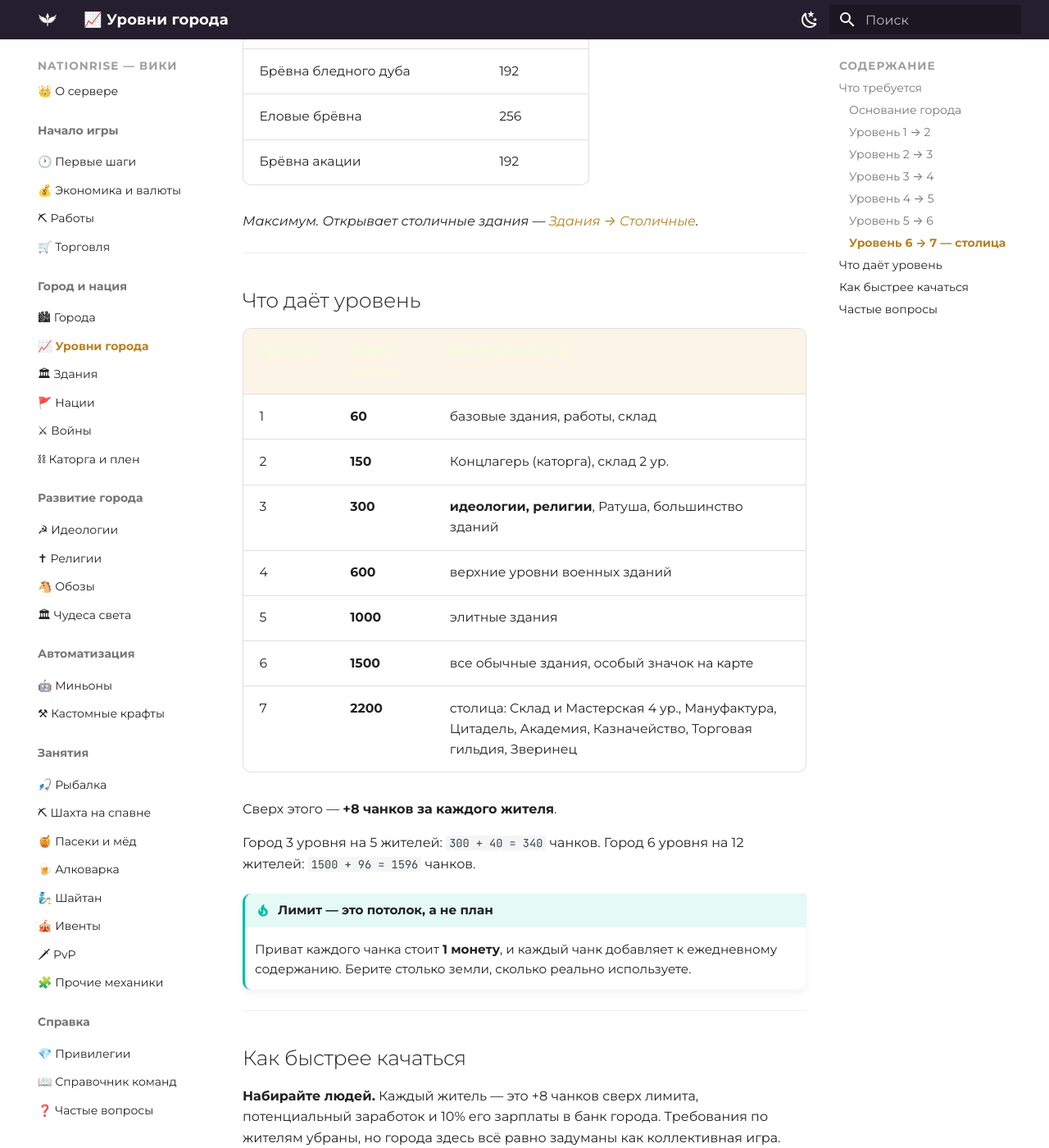
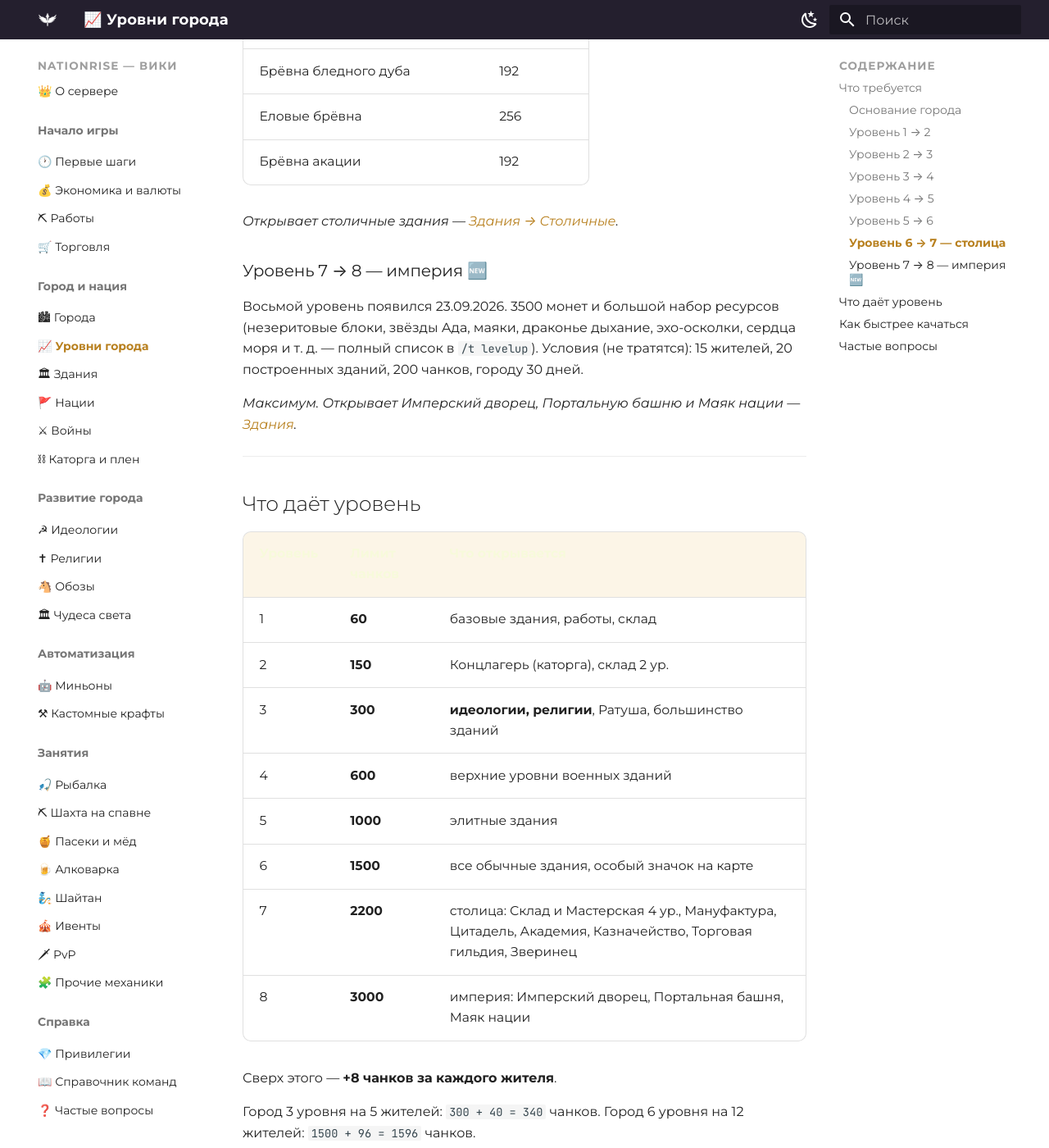
Before and after one commit to zixSSSed/NationRise-Wiki-RU, an MkDocs documentation site: the page built from docs/levels.md, in a window 1280 px wide and 1400 px high, scrolled down 11277 px. Shown: the whole window at 82% size. Built offline with MkDocs 1.6.1 and Material for MkDocs 9.7.7, drawn with Linux system fonts in a browser that asks for light colours.

Commit message:
Город 8 и его здания; Таверна/Башня убраны; /tops, автоскупщик; Добыча V поверх IV
Co-Authored-By: Claude Opus 5.5 <noreply@anthropic.com>

```diff
--- a/docs/levels.md
+++ b/docs/levels.md
@@ -208,7 +208,15 @@
 | Еловые брёвна | 256 |
 | Брёвна акации | 192 |
 
-*Максимум. Открывает столичные здания — [Здания → Столичные](buildings.md#столичные-7-уровень).*
+*Открывает столичные здания — [Здания → Столичные](buildings.md#столичные-7-уровень).*
+
+### Уровень 7 → 8 — империя 🆕
+
+Восьмой уровень появился 23.09.2026. 3500 монет и большой набор ресурсов (незеритовые блоки, звёзды Ада,
+маяки, драконье дыхание, эхо-осколки, сердца моря и т. д. — полный список в `/t levelup`). Условия (не тратятся):
+15 жителей, 20 построенных зданий, 200 чанков, городу 30 дней.
+
+*Максимум. Открывает Имперский дворец, Портальную башню и Маяк нации — [Здания](buildings.md).*
 
 ---
 
@@ -223,6 +231,7 @@
 | 5 | **1000** | элитные здания |
 | 6 | **1500** | все обычные здания, особый значок на карте |
 | 7 | **2200** | столица: Склад и Мастерская 4 ур., Мануфактура, Цитадель, Академия, Казначейство, Торговая гильдия, Зверинец |
+| 8 | **3000** | империя: Имперский дворец, Портальная башня, Маяк нации |
 
 Сверх этого — **+8 чанков за каждого жителя**.
 
```
Also changed, not shown: docs/buildings.md (+7 -5 lines), docs/commands.md (+2 -0 lines), docs/trade.md (+7 -1 lines).
